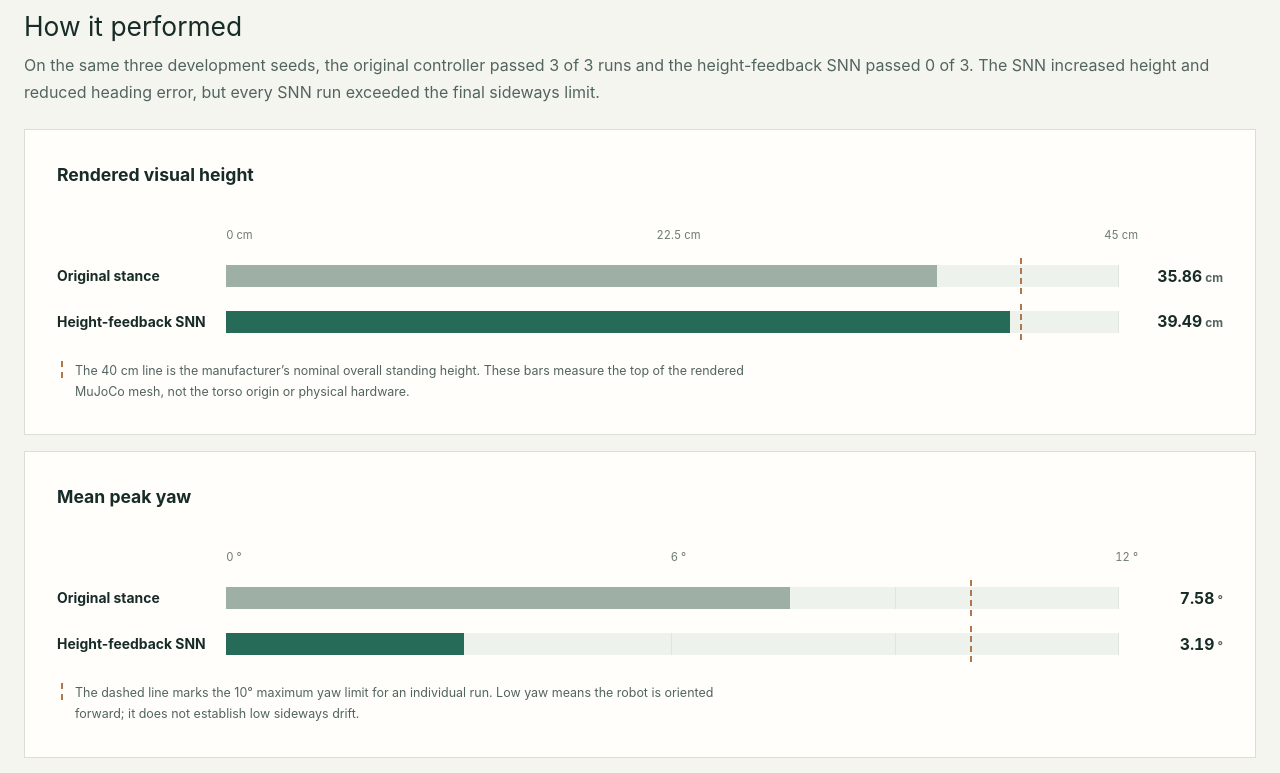
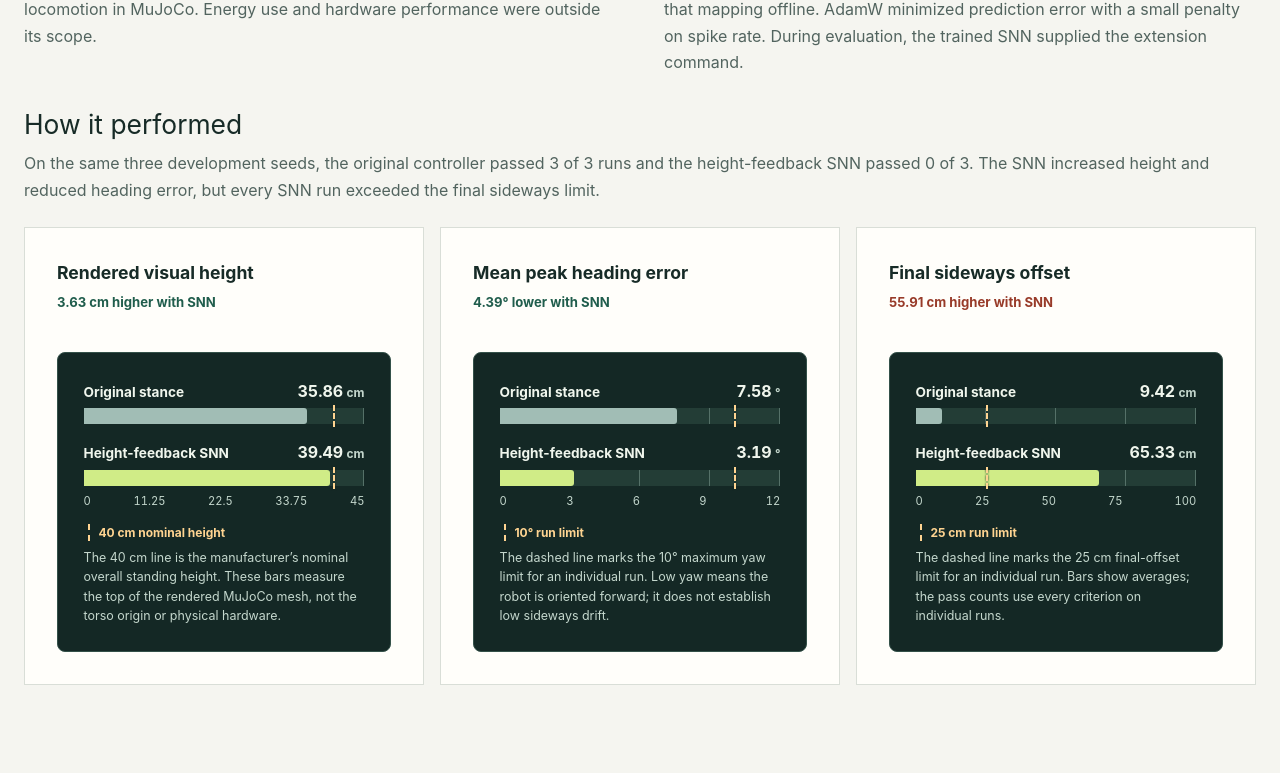
Before and after one commit to MoiseIranejeje/NeuroStride_Starter, a React (Vite) app in the folder dashboard/: page / in a window 1280 px wide. Shown: the part 4034-4807 px from the top of the page. Built offline with nearby package versions, Linux system fonts and the light colour scheme; no server answers.

Commit message:
Redesign the research comparison charts

```diff
--- a/dashboard/src/main.tsx
+++ b/dashboard/src/main.tsx
@@ -46,6 +46,7 @@ const metrics = {
     unit: 'cm',
     scale: 100,
     reference: 25,
+    referenceLabel: '25 cm run limit',
     value: (row: EvidenceRow) => row.mean_abs_final_y_m * 100,
     note: 'The dashed line marks the 25 cm final-offset limit for an individual run. Bars show averages; the pass counts use every criterion on individual runs.',
   },
@@ -55,15 +56,17 @@ const metrics = {
     unit: 'cm',
     scale: 45,
     reference: 40,
+    referenceLabel: '40 cm nominal height',
     value: (row: EvidenceRow) => row.mean_visual_top_height_m * 100,
     note: 'The 40 cm line is the manufacturer’s nominal overall standing height. These bars measure the top of the rendered MuJoCo mesh, not the torso origin or physical hardware.',
   },
   yaw: {
-    label: 'Mean peak yaw',
+    label: 'Mean peak heading error',
     short: 'Heading error',
     unit: '°',
     scale: 12,
     reference: 10,
+    referenceLabel: '10° run limit',
     value: (row: EvidenceRow) => row.mean_peak_yaw_deg,
     note: 'The dashed line marks the 10° maximum yaw limit for an individual run. Low yaw means the robot is oriented forward; it does not establish low sideways drift.',
   },
@@ -183,21 +186,27 @@ function MetricChart({ metric, rows }: {
   const lineAt = metric.reference / metric.scale * 100
   return (
     <div className="chart" role="group" aria-label={'Comparison of ' + metric.label.toLowerCase()}>
-      <div className="chart-scale" aria-hidden="true"><span>0 {metric.unit}</span><span>{metric.scale / 2} {metric.unit}</span><span>{metric.scale} {metric.unit}</span></div>
       <ul className="chart-bars">
-        {rows.map(row => (
+        {rows.map(row => {
+          const value = metric.value(row)
+          return (
             <li className="chart-row" key={row.mode}>
               <span className="chart-label">{row.mode === 'neural' ? 'Height-feedback SNN' : modeLabel(row.mode)}</span>
+              <strong className="chart-value">{value.toFixed(2)}<small> {metric.unit}</small></strong>
               <div className="chart-track" aria-hidden="true">
                 <div className={'chart-fill' + (row.mode === 'neural' ? ' neural' : '')}
-                style={{ width: metric.value(row) / metric.scale * 100 + '%' }} />
+                  style={{ width: Math.min(100, value / metric.scale * 100) + '%' }} />
                 <div className="chart-target" style={{ insetInlineStart: lineAt + '%' }} />
               </div>
-            <strong className="chart-value">{metric.value(row).toFixed(2)}<small> {metric.unit}</small></strong>
             </li>
-        ))}
+          )
+        })}
       </ul>
-      <p className="chart-note"><span className="marker-key" aria-hidden="true" />{metric.note}</p>
+      <div className="chart-scale" aria-hidden="true">
+        {[0, .25, .5, .75, 1].map(tick => <span key={tick}>{metric.scale * tick}</span>)}
+      </div>
+      <p className="chart-reference"><span className="marker-key" aria-hidden="true" />{metric.referenceLabel}</p>
+      <p className="chart-note">{metric.note}</p>
     </div>
   )
 }
@@ -399,12 +408,19 @@ function App() {
           <h3>How it performed</h3>
           <p>On the same three development seeds, the original controller passed {original.pass_10_count} of {original.n} runs and the height-feedback SNN passed {neural.pass_10_count} of {neural.n}. The SNN increased height and reduced heading error, but every SNN run exceeded the final sideways limit.</p>
           <div className="snn-charts">
-            {(['height', 'yaw', 'drift'] as const).map(id => (
+            {(['height', 'yaw', 'drift'] as const).map(id => {
+              const metric = metrics[id]
+              const change = metric.value(neural) - metric.value(original)
+              return (
                 <div className="snn-chart" key={id}>
-                <h4>{metrics[id].label}</h4>
-                <MetricChart metric={metrics[id]} rows={[original, neural]} />
+                  <h4>{metric.label}</h4>
+                  <p className="snn-change" data-metric={id}>
+                    {Math.abs(change).toFixed(2)}{metric.unit === '°' ? '°' : ' ' + metric.unit} {change > 0 ? 'higher' : 'lower'} with SNN
+                  </p>
+                  <MetricChart metric={metric} rows={[original, neural]} />
                 </div>
-            ))}
+              )
+            })}
           </div>
         </section>
 
--- a/dashboard/src/styles.css
+++ b/dashboard/src/styles.css
@@ -122,17 +122,20 @@ p { line-height:1.65; }
 .metric-switch button.active { background:var(--forest); color:white; border-color:var(--forest); }
 .metric-switch button:hover:not(.active) { background:#e5eee3; }
 .chart { margin-top:2.4rem; }
-.chart-scale { padding-inline-start:calc(150px + 1.2rem); padding-inline-end:85px; display:flex; justify-content:space-between; color:#6a7a70; font-size:.7rem; font-variant-numeric:tabular-nums; }
-.chart-bars { list-style:none; padding:0; margin:1.3rem 0 1.7rem; display:grid; gap:1.4rem; }
-.chart-row { display:grid; grid-template-columns:150px minmax(0,1fr) 85px; gap:1.2rem; align-items:center; }
-.chart-label { font-size:.87rem; font-weight:670; }
-.chart-track { height:22px; background:repeating-linear-gradient(to right,transparent 0,transparent calc(25% - 1px),#dfe7dd calc(25% - 1px),#dfe7dd 25%),#edf2ed; position:relative; }
-.chart-fill { height:100%; background:#9eafa6; position:relative; min-width:1px; transition:width .25s ease; }
-.chart-fill.neural { background:#256b57; }
-.chart-target { position:absolute; top:-7px; bottom:-7px; border-inline-start:2px dashed #b1764c; pointer-events:none; }
-.chart-value { font-size:.98rem; text-align:end; font-weight:700; font-variant-numeric:tabular-nums; }
-.chart-value small { font-size:.74rem; color:var(--muted); }
-.chart-note { max-width:90ch; font-size:.78rem; color:#64746a; display:flex; gap:.75rem; align-items:start; line-height:1.65; }
+.chart { background:#142825; color:#f0f6ed; border:1px solid #345149; border-radius:8px; padding:clamp(.9rem,2.4vw,1.6rem); }
+.chart-bars { list-style:none; padding:0; margin:0; display:grid; gap:1rem; }
+.chart-row { display:grid; grid-template-columns:minmax(0,1fr) auto; gap:.35rem .7rem; align-items:baseline; }
+.chart-label { font-size:.85rem; font-weight:650; }
+.chart-track { grid-column:1 / -1; height:16px; position:relative; background:repeating-linear-gradient(to right,transparent 0,transparent calc(25% - 1px),#557168 calc(25% - 1px),#557168 25%),#233d36; }
+.chart-fill { height:100%; width:0; background:#a1bdb5; border-radius:0 3px 3px 0; transition:width .25s ease; }
+.chart-fill.neural { background:#d0ec87; }
+.chart-target { position:absolute; inset-block:-3px; border-inline-start:2px dashed #ffd491; pointer-events:none; filter:drop-shadow(0 0 1px #142825); }
+.chart-value { font-size:1rem; font-weight:750; font-variant-numeric:tabular-nums; white-space:nowrap; }
+.chart-value small { font-size:.75rem; color:#c4d7cd; }
+.chart-scale { display:flex; justify-content:space-between; margin-top:.45rem; color:#c4d7cd; font-size:.7rem; font-variant-numeric:tabular-nums; }
+.chart .chart-reference { display:flex; align-items:center; gap:.55rem; margin:.8rem 0 .35rem; color:#ffd491; font-size:.75rem; font-weight:700; }
+.chart .chart-reference .marker-key { border-color:#ffd491; }
+.chart .chart-note { margin:0; color:#c4d7cd; font-size:.78rem; line-height:1.55; }
 .marker-key { display:inline-block; height:17px; border-inline-start:2px dashed #b1764c; flex:none; margin-inline-start:.25rem; }
 .data-bottom { border-top:1px solid var(--hairline); padding-top:1.8rem; margin-top:2.1rem; display:flex; align-items:center; justify-content:space-between; flex-wrap:wrap; gap:1.5rem; }
 .data-qualifier { color:var(--muted); font-size:.82rem; max-width:62ch; line-height:1.6; }
@@ -210,10 +213,6 @@ tbody tr:hover { background:#edf4eb; }
   .analysis-header { flex-direction:column; }
   .analysis-protocol { border-inline-start:0; border-top:1px solid var(--hairline); padding-inline-start:0; padding-top:1rem; display:flex; flex-wrap:wrap; gap:.5rem 1rem; }
   .chart-heading { flex-direction:column; align-items:start; }
-  .chart-row { grid-template-columns:110px minmax(0,1fr) 70px; gap:.6rem; }
-  .chart-scale { padding-inline-start:calc(110px + .6rem); padding-inline-end:70px; }
-  .chart-label { font-size:.77rem; }
-  .chart-value { font-size:.82rem; }
   .method-grid { grid-template-columns:1fr; gap:2rem; }
   .footer-inner { grid-template-columns:1fr; gap:.7rem; }
 }
@@ -222,11 +221,6 @@ tbody tr:hover { background:#edf4eb; }
   .hero h1 { font-size:2.9rem; }
   .study-tab { min-width:0; flex:1; padding:1rem .75rem; }
   .study-tab strong { font-size:.85rem; }
-  .chart-row { grid-template-columns:90px minmax(0,1fr) 58px; gap:.45rem; }
-  .chart-scale { padding-inline-start:calc(90px + .45rem); padding-inline-end:58px; }
-  .chart-label { font-size:.68rem; }
-  .chart-value { font-size:.76rem; }
-  .chart-value small { font-size:.68rem; }
   .analysis-panel { padding:1.1rem; }
   .hero-evidence { padding:1.2rem; }
   .metric-switch button { flex:1; }
@@ -244,6 +238,8 @@ tbody tr:hover { background:#edf4eb; }
 .snn-explanation { display:grid; grid-template-columns:repeat(auto-fit,minmax(min(100%,280px),1fr)); gap:1.5rem 3rem; margin-block:2rem; }
 .snn-section h3 { font-size:1.65rem; margin-bottom:.65rem; }
 .snn-section p { color:var(--muted); }
-.snn-charts { display:grid; gap:1rem; margin-top:1.5rem; }
+.snn-charts { display:grid; grid-template-columns:repeat(auto-fit,minmax(min(100%,310px),1fr)); gap:1rem; margin-top:1.5rem; }
 .snn-chart { background:var(--white); border:1px solid var(--hairline); padding:clamp(1rem,3vw,2rem); }
-.snn-chart h4 { font-size:1.1rem; font-weight:700; margin-bottom:1rem; }
+.snn-chart h4 { font-size:1.1rem; font-weight:700; margin-bottom:.35rem; }
+.snn-chart .snn-change { color:#205d4c; font-size:.82rem; font-weight:700; margin-bottom:.85rem; }
+.snn-chart .snn-change[data-metric="drift"] { color:#983b29; }
```
Lines whose indentation alone changed are shown as unchanged.
